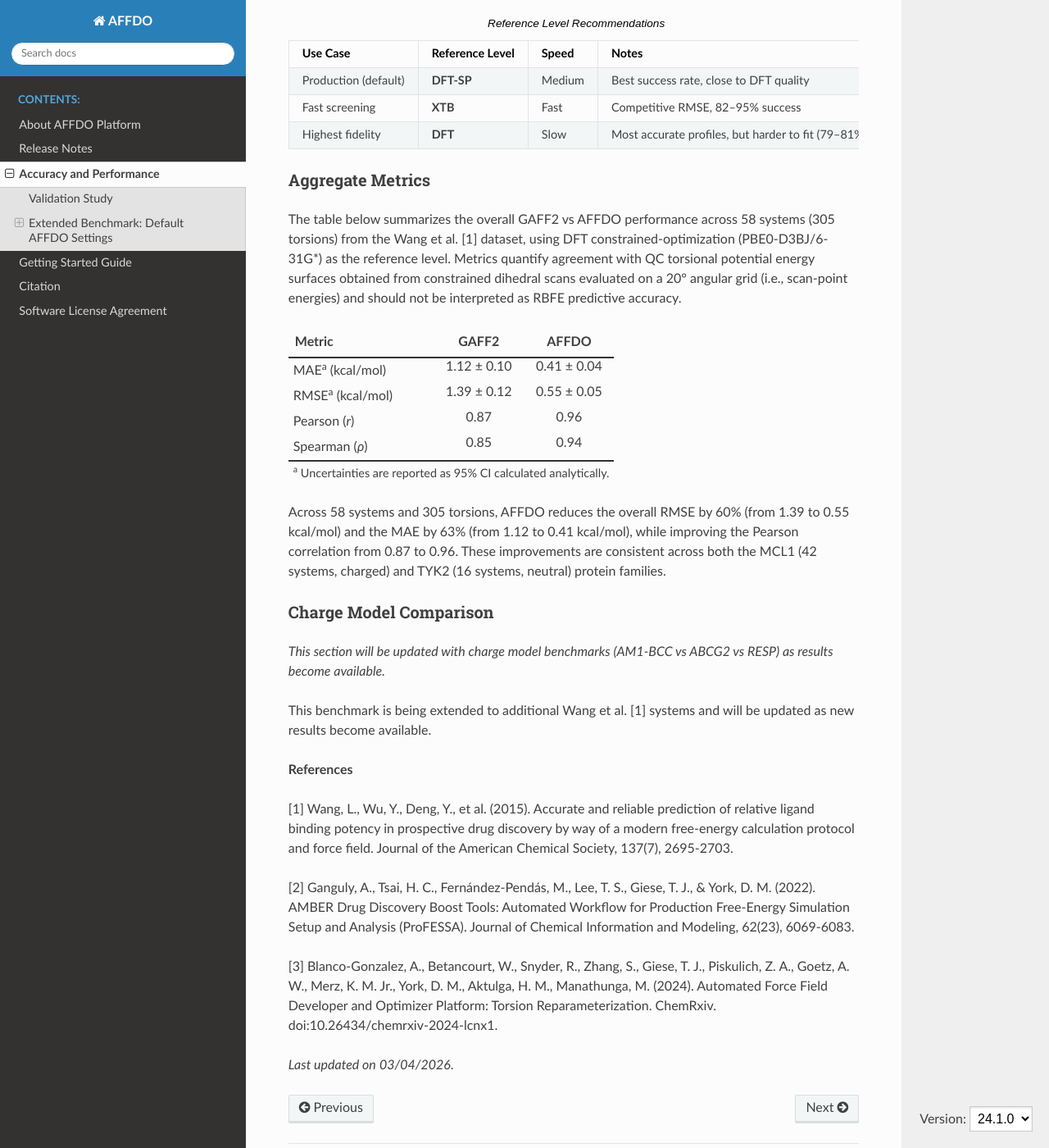
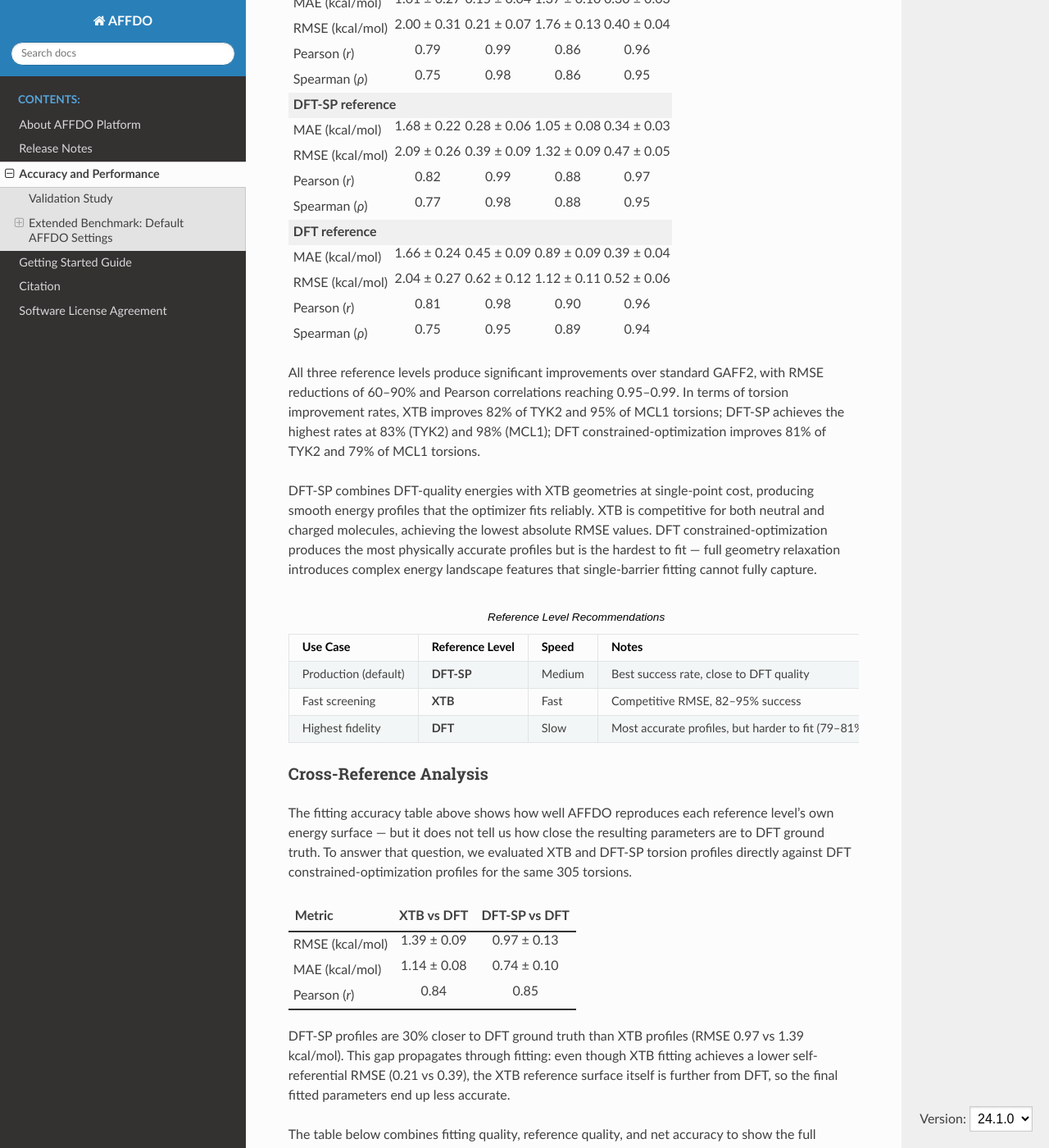
Before and after one commit to ATTMOS/AFFDOWS, a Sphinx documentation site: the page built from docs/source/user/performance.rst, in a window 1280 px wide and 1400 px high, scrolled down 3678 px. Shown: the whole window at 82% size. Built offline with Sphinx 7.4.7 and the Read the Docs theme 3.1.0, drawn with Linux system fonts in a browser that asks for light colours; some of the changed text lies outside the part shown.

Commit message:
docs: restructure performance page with cross-reference analysis
Reorder subsections so Aggregate Metrics (headline result) leads the
Extended Benchmark section. Rename "Multi-Reference Comparison" to
"Fitting Accuracy by Reference Level" and add a caveat that self-
referential RMSE values cannot be compared across levels.

Add new Cross-Reference Analysis subsection comparing XTB and DFT-SP
profiles against DFT ground truth (305 torsions, 58 systems). Includes
reference profile quality table and interpretation table showing that
DFT-SP achieves 24% lower net error than XTB (1.07 vs 1.40 kcal/mol),
confirming it as the recommended default reference level.

```diff
--- a/docs/source/user/performance.rst
+++ b/docs/source/user/performance.rst
@@ -48,14 +48,46 @@ In addition to the manuscript results above, we have benchmarked the current def
 
 The benchmark covers 58 systems from two protein families: **TYK2** (16 systems, neutral ligands) and **MCL1** (42 systems, charged ligands q = −1). Each system was evaluated at three reference levels to assess the impact of reference quality on fitting accuracy.
 
-Multi-Reference Comparison
-^^^^^^^^^^^^^^^^^^^^^^^^^^^^
+Aggregate Metrics
+^^^^^^^^^^^^^^^^^^
+
+The table below summarizes the overall GAFF2 vs AFFDO performance across 58 systems (305 torsions) from the Wang et al. [1] dataset, using DFT constrained-optimization (PBE0-D3BJ/6-31G*) as the reference level. Metrics quantify agreement with QC torsional potential energy surfaces obtained from constrained dihedral scans evaluated on a 20° angular grid (i.e., scan-point energies) and should not be interpreted as RBFE predictive accuracy.
+
+.. raw:: html
+
+   <table style="border-collapse: collapse; text-align: center; margin: 20px 0;">
+   <thead>
+   <tr style="border-bottom: 2px solid #333;">
+     <th style="text-align: left; padding: 8px;"><b>Metric</b></th>
+     <th style="padding: 8px;"><b>GAFF2</b></th>
+     <th style="padding: 8px;"><b>AFFDO</b></th>
+   </tr>
+   </thead>
+   <tbody>
+   <tr><td style="text-align: left; padding: 6px;">MAE<sup>a</sup> (kcal/mol)</td><td>1.12 ± 0.10</td><td>0.41 ± 0.04</td></tr>
+   <tr><td style="text-align: left; padding: 6px;">RMSE<sup>a</sup> (kcal/mol)</td><td>1.39 ± 0.12</td><td>0.55 ± 0.05</td></tr>
+   <tr><td style="text-align: left; padding: 6px;">Pearson (<i>r</i>)</td><td>0.87</td><td>0.96</td></tr>
+   <tr style="border-bottom: 2px solid #333;"><td style="text-align: left; padding: 6px;">Spearman (<i>ρ</i>)</td><td>0.85</td><td>0.94</td></tr>
+   </tbody>
+   <tfoot>
+   <tr><td colspan="3" style="text-align: left; padding: 6px; font-size: 0.9em;"><sup>a</sup> Uncertainties are reported as 95% CI calculated analytically.</td></tr>
+   </tfoot>
+   </table>
+
+Across 58 systems and 305 torsions, AFFDO reduces the overall RMSE by 60% (from 1.39 to 0.55 kcal/mol) and the MAE by 63% (from 1.12 to 0.41 kcal/mol), while improving the Pearson correlation from 0.87 to 0.96. These improvements are consistent across both the MCL1 (42 systems, charged) and TYK2 (16 systems, neutral) protein families.
+
+Fitting Accuracy by Reference Level
+^^^^^^^^^^^^^^^^^^^^^^^^^^^^^^^^^^^^^
 
 AFFDO supports multiple reference levels for torsion energy profiles. To guide users in selecting the appropriate reference level, we benchmarked the same 58 systems (16 TYK2, 42 MCL1) at three theory levels:
 
 * **XTB**: GFN2-XTB torsional scan (fast, semi-empirical)
 * **DFT-SP**: DFT single-point on XTB geometries (PBE0-D3BJ/6-31G*)
 * **DFT**: Full DFT constrained optimization (PBE0-D3BJ/6-31G*)
+
+.. note::
+
+   Each reference level uses a different energy surface. The metrics below assess how well AFFDO fits each level's own profile. Because the reference profiles differ, RMSE/MAE values **cannot be directly compared across levels** — a lower RMSE at XTB reflects the smoothness of XTB profiles, not necessarily better parameter quality. For a direct comparison of reference levels against DFT ground truth, see the `Cross-Reference Analysis`_ below.
 
 All energies are in kcal/mol. Uncertainties are 95% confidence intervals. When AFFDO does not improve a torsion, GAFF2 parameters are retained.
 
@@ -119,10 +151,12 @@ DFT-SP combines DFT-quality energies with XTB geometries at single-point cost, p
      - Slow
      - Most accurate profiles, but harder to fit (79–81%)
 
-Aggregate Metrics
-^^^^^^^^^^^^^^^^^^
+.. _Cross-Reference Analysis:
 
-The table below summarizes the overall GAFF2 vs AFFDO performance across 58 systems (305 torsions) from the Wang et al. [1] dataset, using DFT constrained-optimization (PBE0-D3BJ/6-31G*) as the reference level. Metrics quantify agreement with QC torsional potential energy surfaces obtained from constrained dihedral scans evaluated on a 20° angular grid (i.e., scan-point energies) and should not be interpreted as RBFE predictive accuracy.
+Cross-Reference Analysis
+^^^^^^^^^^^^^^^^^^^^^^^^^
+
+The fitting accuracy table above shows how well AFFDO reproduces each reference level's own energy surface — but it does not tell us how close the resulting parameters are to DFT ground truth. To answer that question, we evaluated XTB and DFT-SP torsion profiles directly against DFT constrained-optimization profiles for the same 305 torsions.
 
 .. raw:: html
 
@@ -130,22 +164,43 @@ The table below summarizes the overall GAFF2 vs AFFDO performance across 58 syst
    <thead>
    <tr style="border-bottom: 2px solid #333;">
      <th style="text-align: left; padding: 8px;"><b>Metric</b></th>
-     <th style="padding: 8px;"><b>GAFF2</b></th>
-     <th style="padding: 8px;"><b>AFFDO</b></th>
+     <th style="padding: 8px;"><b>XTB vs DFT</b></th>
+     <th style="padding: 8px;"><b>DFT-SP vs DFT</b></th>
    </tr>
    </thead>
    <tbody>
-   <tr><td style="text-align: left; padding: 6px;">MAE<sup>a</sup> (kcal/mol)</td><td>1.12 ± 0.10</td><td>0.41 ± 0.04</td></tr>
-   <tr><td style="text-align: left; padding: 6px;">RMSE<sup>a</sup> (kcal/mol)</td><td>1.39 ± 0.12</td><td>0.55 ± 0.05</td></tr>
-   <tr><td style="text-align: left; padding: 6px;">Pearson (<i>r</i>)</td><td>0.87</td><td>0.96</td></tr>
-   <tr style="border-bottom: 2px solid #333;"><td style="text-align: left; padding: 6px;">Spearman (<i>ρ</i>)</td><td>0.85</td><td>0.94</td></tr>
+   <tr><td style="text-align: left; padding: 6px;">RMSE (kcal/mol)</td><td>1.39 ± 0.09</td><td>0.97 ± 0.13</td></tr>
+   <tr><td style="text-align: left; padding: 6px;">MAE (kcal/mol)</td><td>1.14 ± 0.08</td><td>0.74 ± 0.10</td></tr>
+   <tr style="border-bottom: 2px solid #333;"><td style="text-align: left; padding: 6px;">Pearson (<i>r</i>)</td><td>0.84</td><td>0.85</td></tr>
+   </tbody>
+   </table>
+
+DFT-SP profiles are 30% closer to DFT ground truth than XTB profiles (RMSE 0.97 vs 1.39 kcal/mol). This gap propagates through fitting: even though XTB fitting achieves a lower self-referential RMSE (0.21 vs 0.39), the XTB reference surface itself is further from DFT, so the final fitted parameters end up less accurate.
+
+The table below combines fitting quality, reference quality, and net accuracy to show the full picture:
+
+.. raw:: html
+
+   <table style="border-collapse: collapse; text-align: center; margin: 20px 0;">
+   <thead>
+   <tr style="border-bottom: 2px solid #333;">
+     <th style="text-align: left; padding: 8px;"><b>Reference</b></th>
+     <th style="padding: 8px;"><b>Fitting quality</b><br><span style="font-size: 0.85em;">(self-ref RMSE)</span></th>
+     <th style="padding: 8px;"><b>Reference quality</b><br><span style="font-size: 0.85em;">(vs DFT RMSE)</span></th>
+     <th style="padding: 8px;"><b>Net accuracy</b><br><span style="font-size: 0.85em;">(fitted vs DFT RMSE)</span></th>
+   </tr>
+   </thead>
+   <tbody>
+   <tr><td style="text-align: left; padding: 6px;">XTB</td><td>0.21</td><td>1.39</td><td>1.40</td></tr>
+   <tr><td style="text-align: left; padding: 6px;">DFT-SP</td><td>0.39</td><td>0.97</td><td>1.07</td></tr>
+   <tr style="border-bottom: 2px solid #333;"><td style="text-align: left; padding: 6px;">DFT</td><td>0.55</td><td>0.00</td><td>0.41</td></tr>
    </tbody>
    <tfoot>
-   <tr><td colspan="3" style="text-align: left; padding: 6px; font-size: 0.9em;"><sup>a</sup> Uncertainties are reported as 95% CI calculated analytically.</td></tr>
+   <tr><td colspan="4" style="text-align: left; padding: 6px; font-size: 0.9em;">All RMSE values in kcal/mol. 305 torsions from 58 Wang et al. systems.</td></tr>
    </tfoot>
    </table>
 
-Across 58 systems and 305 torsions, AFFDO reduces the overall RMSE by 60% (from 1.39 to 0.55 kcal/mol) and the MAE by 63% (from 1.12 to 0.41 kcal/mol), while improving the Pearson correlation from 0.87 to 0.96. These improvements are consistent across both the MCL1 (42 systems, charged) and TYK2 (16 systems, neutral) protein families.
+DFT-SP offers the best cost-accuracy trade-off: it achieves 24% lower net error than XTB (1.07 vs 1.40 kcal/mol) at a fraction of the cost of full DFT constrained-optimization (0.41 kcal/mol). This confirms DFT-SP as the recommended default reference level.
 
 Charge Model Comparison
 ^^^^^^^^^^^^^^^^^^^^^^^^
```
